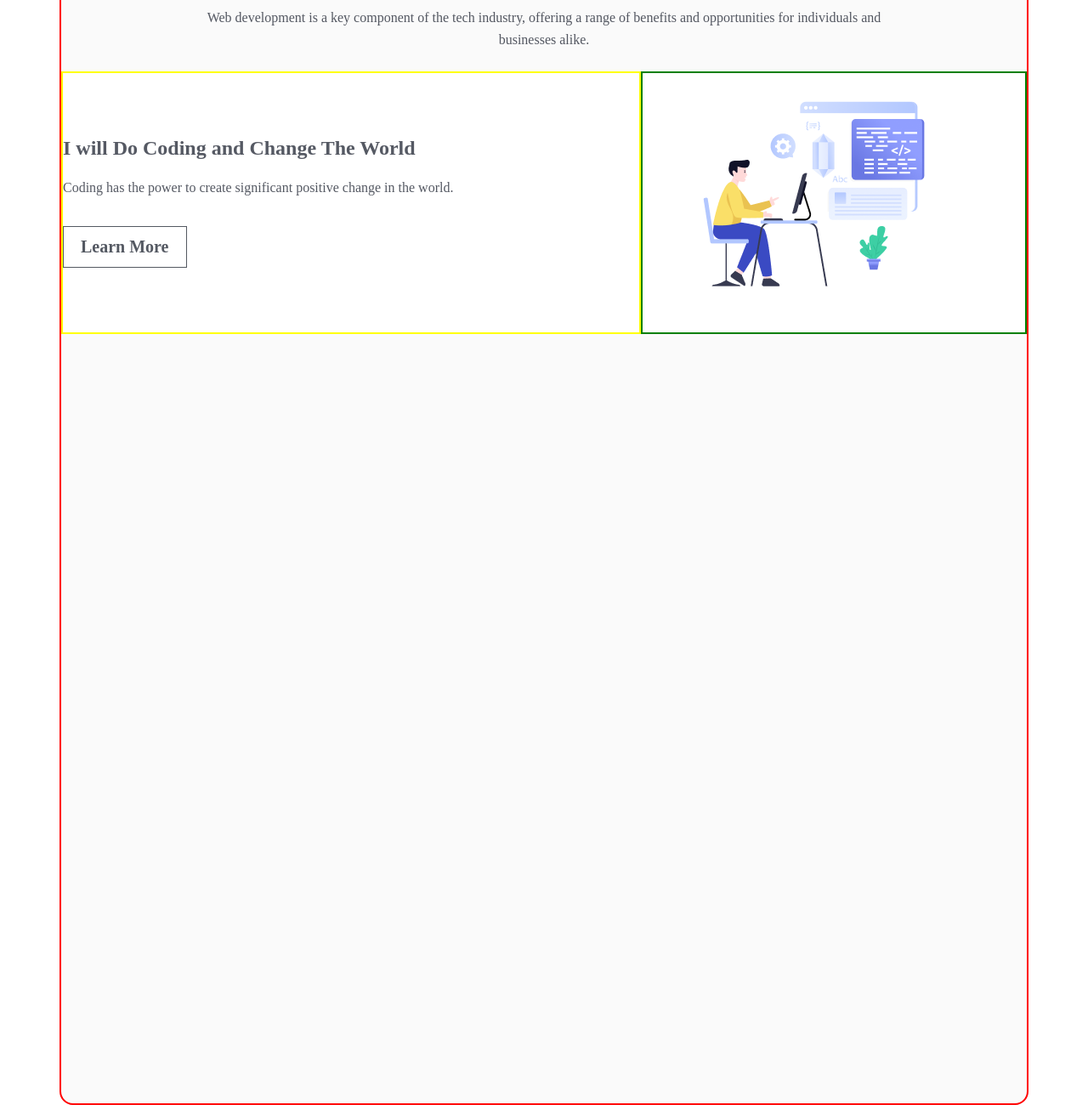
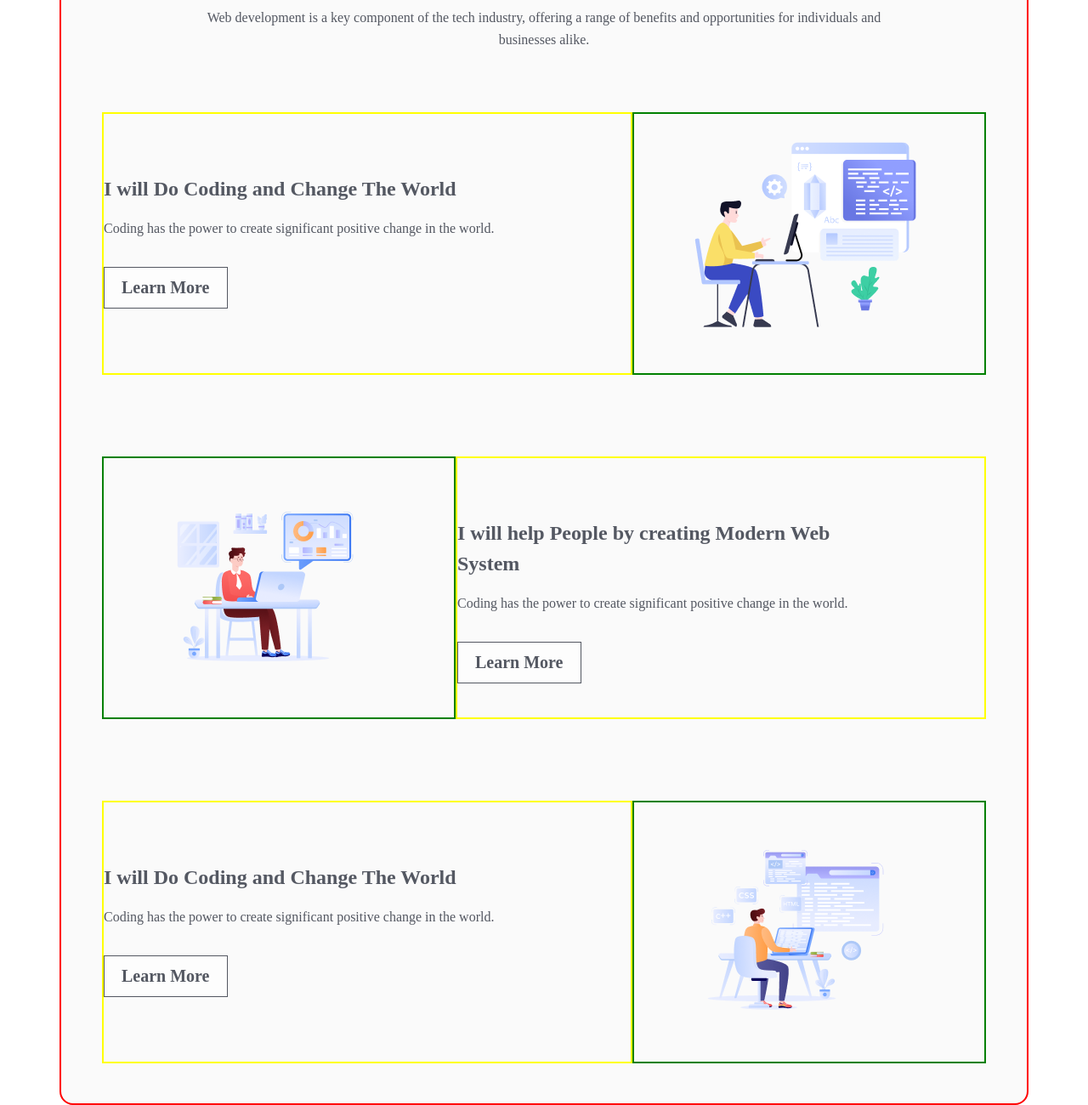
Before and after one commit to Hridoy2024/programming-hero-assignment-1, a plain HTML site: page index.html in a window 1280 px wide. Shown: the part 821-2121 px from the top of the page at 85% size. Drawn offline with Linux system fonts and the light colour scheme; a web font is replaced by a local one.

Commit message:
web-development part done

```diff
--- a/index.html
+++ b/index.html
@@ -36,7 +36,7 @@
             alike.
           </p>
         </div>
-        <div class="main">
+        <div class="first-content">
           <div class="first-content-text-box">
             <h1>I will Do Coding and Change The World</h1>
             <p>
@@ -47,7 +47,39 @@
             <button>Learn More</button>
           </div>
           <div class="first-content-image-box">
-            <img src="./assets/pic-1.png" alt="" />
+            <img src="./assets/pic-1.png" alt="image-1" />
+          </div>
+        </div>
+
+        <div class="second-content">
+          <div class="first-content-image-box">
+            <img src="./assets/pic-2.png" alt="image-2" />
+          </div>
+
+
+          <div class="first-content-text-box">
+            <h1>I will help People by creating Modern Web System</h1>
+            <p>
+              Coding has the power to create significant positive change in the
+              world.
+            </p>
+
+            <button>Learn More</button>
+          </div>
+        </div>
+
+        <div class="third-content">
+          <div class="first-content-text-box">
+            <h1>I will Do Coding and Change The World</h1>
+            <p>
+              Coding has the power to create significant positive change in the
+              world.
+            </p>
+
+            <button>Learn More</button>
+          </div>
+          <div class="first-content-image-box">
+            <img src="./assets/pic-3.png" alt="image-3" />
           </div>
         </div>
 
--- a/styles/style.css
+++ b/styles/style.css
@@ -111,15 +111,18 @@ body {
   width: 852px;
 }
 
-.main{
+.first-content , .second-content, .third-content{
     width: 100%;
     display: flex;
-    background-color: #ffffff;
-    /* flex-direction: column; */
+    /* background-color: #ffffff; */
+    padding: 48px 48px;
+    /* background: rgba(13, 19, 33, 0.02); */
+
 }
 .first-content-text-box {
   width: 60%;
   border: 2px solid yellow;
+  /* background-color: #bdbcbc09; */
   /* margin: 0 auto; */
 }
 .first-content-text-box h1 {
```
